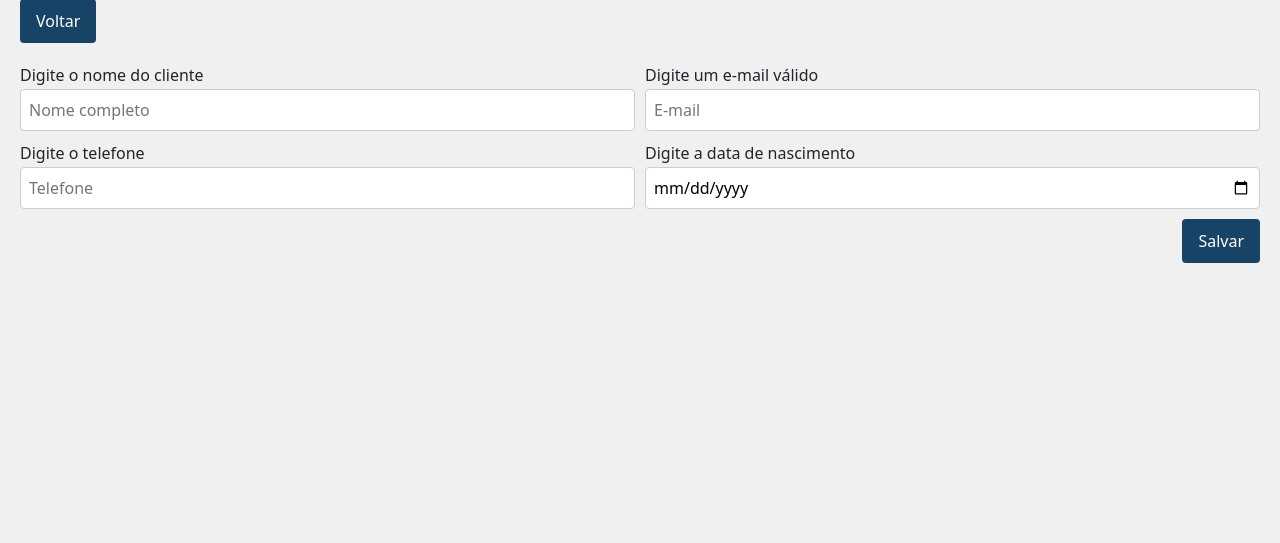
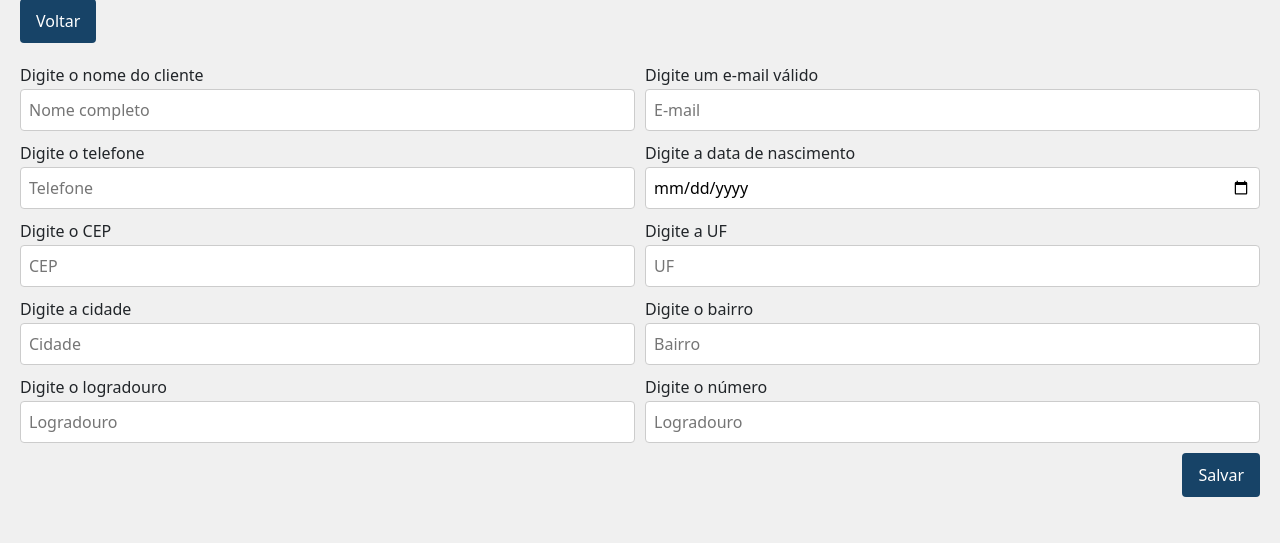
Before and after one commit to ricardoligosenac/projeto-integrador, a PHP site: page /cliente-adicionar in a window 1280 px wide. Shown: the part 257-800 px from the top of the page. Run offline with PHP 8.4, Linux system fonts and the light colour scheme; the visitor is signed in with stand-in values (Sample User, id 1).

Commit message:
Adicionando campos de endereço

```diff
--- a/cliente-adicionar.php
+++ b/cliente-adicionar.php
@@ -41,6 +41,36 @@ $dataNascimento = "";
                     <input type="date" class="campoTexto" name="dataNascimento" id="dataNascimento" placeholder="Data de nascimento" value="<?= $dataNascimento ?>">
                 </div>
             </div>
+            <div class="formDiv">
+                <div class="labelInput">
+                    <label for="cep">Digite o CEP</label>
+                    <input type="text" class="campoTexto" name="cep" id="cep" placeholder="CEP" value="">
+                </div>
+                <div class="labelInput">
+                    <label for="uf">Digite a UF</label>
+                    <input type="text" class="campoTexto" name="uf" id="uf" placeholder="UF" value="">
+                </div>
+            </div>
+            <div class="formDiv">
+                <div class="labelInput">
+                    <label for="cidade">Digite a cidade</label>
+                    <input type="text" class="campoTexto" name="cidade" id="cidade" placeholder="Cidade" value="">
+                </div>
+                <div class="labelInput">
+                    <label for="bairro">Digite o bairro</label>
+                    <input type="text" class="campoTexto" name="bairro" id="bairro" placeholder="Bairro" value="">
+                </div>
+            </div>
+            <div class="formDiv">
+                <div class="labelInput">
+                    <label for="logradouro">Digite o logradouro</label>
+                    <input type="text" class="campoTexto" name="logradouro" id="logradouro" placeholder="Logradouro" value="">
+                </div>
+                <div class="labelInput">
+                    <label for="logradouro">Digite o número</label>
+                    <input type="text" class="campoTexto" name="logradouro" id="logradouro" placeholder="Logradouro" value="">
+                </div>
+            </div>
             <div class="formDiv alinharDireita">
                 <input type="submit" class="botao" id="botaoSalvar" value="Salvar">
             </div>
@@ -70,6 +100,39 @@ $dataNascimento = "";
         }
         $(this).val(valorMascarado);
     });
+
+    // Máscara para CEP
+    $('#cep').on('input', function() {
+        let valor = $(this).val().replace(/\D/g, '');
+        if (valor.length > 8) {
+            valor = valor.slice(0, 8);
+        }
+        let valorMascarado = '';
+        for (let i = 0; i < valor.length; i++) {
+            if (i === 5) {
+                valorMascarado += '-';
+            }
+            valorMascarado += valor[i];
+        }
+        $(this).val(valorMascarado);
+    });
+
+    // No evento change do CEP, batemos no viacep para buscar os dados de endereço e preencher os campos automaticamente
+    $('#cep').on('change', function() {
+        let cep = $(this).val().replace(/\D/g, '');
+        if (cep.length === 8) {
+            $.getJSON(`https://viacep.com.br/ws/${cep}/json/`, function(data) {
+                if (!data.erro) {
+                    $('#logradouro').val(data.logradouro);
+                    $('#bairro').val(data.bairro);
+                    $('#cidade').val(data.localidade);
+                    $('#uf').val(data.uf);
+                } else {
+                    alert('CEP não encontrado');
+                }
+            });
+        }
+    });
 </script>
 
 <?php require_once "rodape.php"; ?>
```
